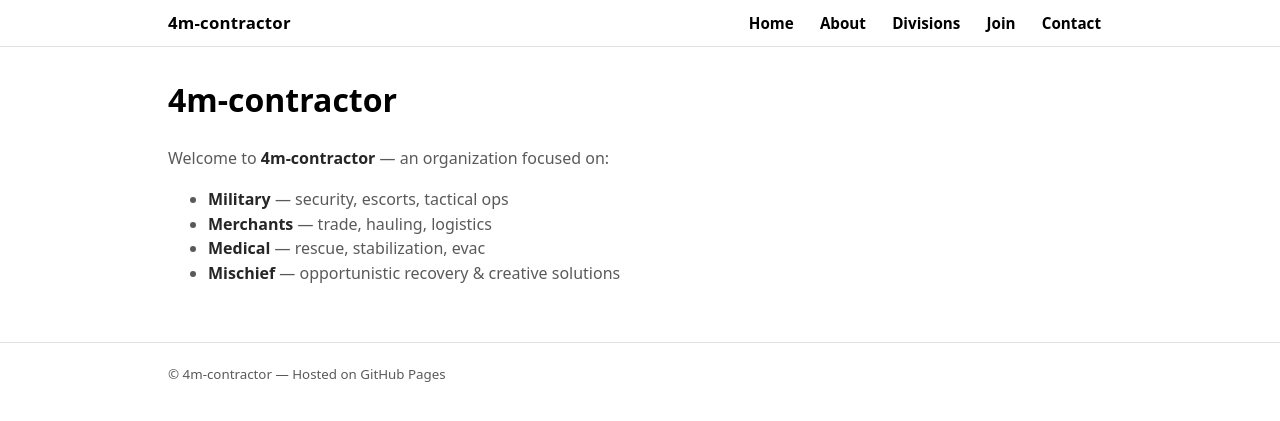
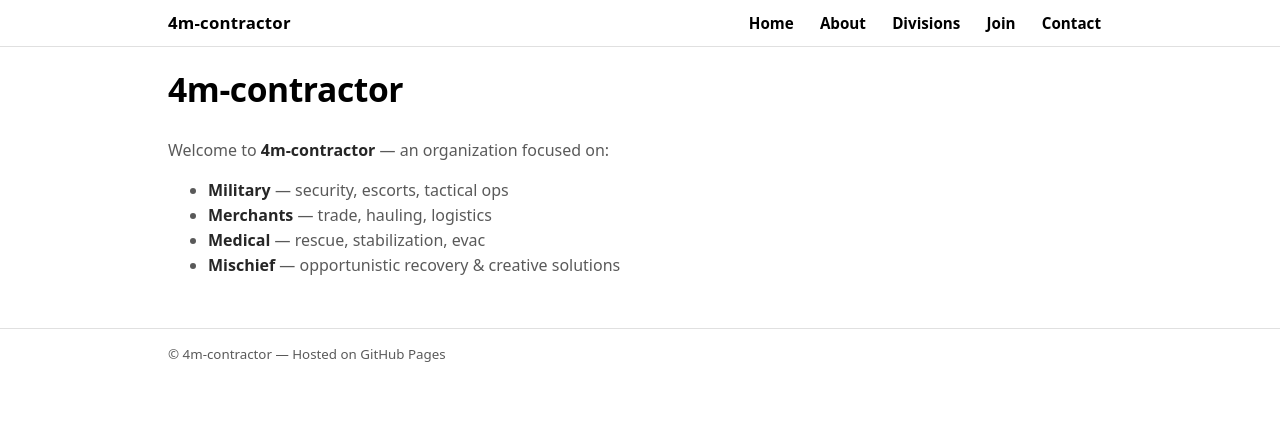
Before and after one commit to jpourcia/jpourcia.github.io, a Jekyll site: the page built from index.md, in a window 1280 px wide. Shown: the top 421 px of the page. Built offline with Jekyll 4.4.1, drawn with Linux system fonts in a browser that asks for light colours.

Commit message:
Update custom.css

```diff
--- a/assets/css/custom.css
+++ b/assets/css/custom.css
@@ -67,16 +67,15 @@ body {
   background: rgba(0,0,0,0.03);
 }
 
-.main { padding: 28px 0 40px; }
+.main { padding: 16px 0 34px; }
 
 h1 { margin-top: 0; font-size: 2rem; }
 h2 { margin-top: 1.6rem; }
 
+h1 { margin-top: 0; font-size: 2.1rem; letter-spacing: -0.4px; }
+ul { margin-top: 10px; }
+
 p, li { color: var(--muted); }
 strong { color: rgba(0,0,0,0.85); }
 
-.footer {
-  border-top: 1px solid var(--border);
-  padding: 18px 0;
-  color: var(--muted);
-}
+.footer { border-top: 1px solid var(--border); padding: 12px 0; color: var(--muted); }
```
